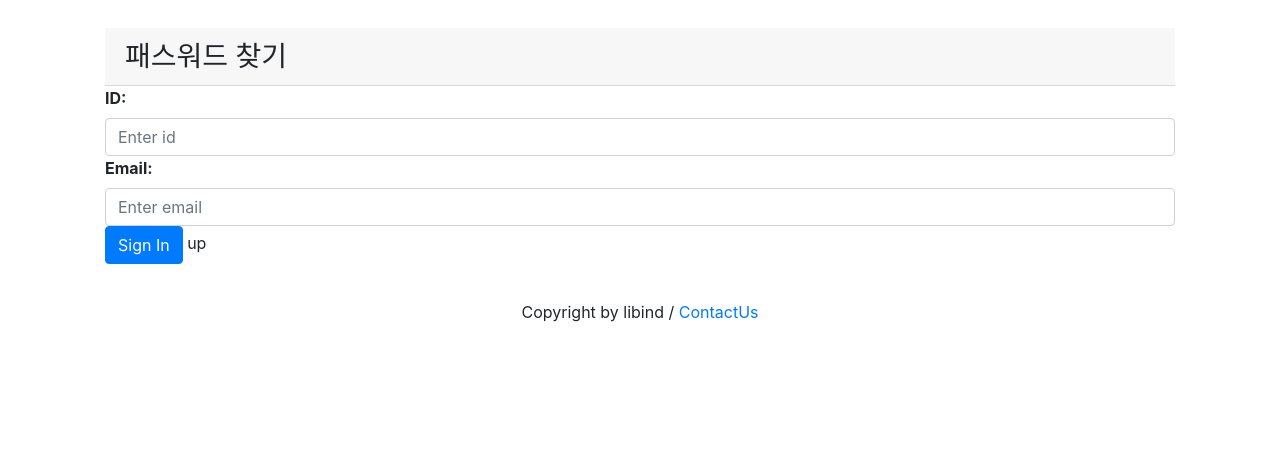
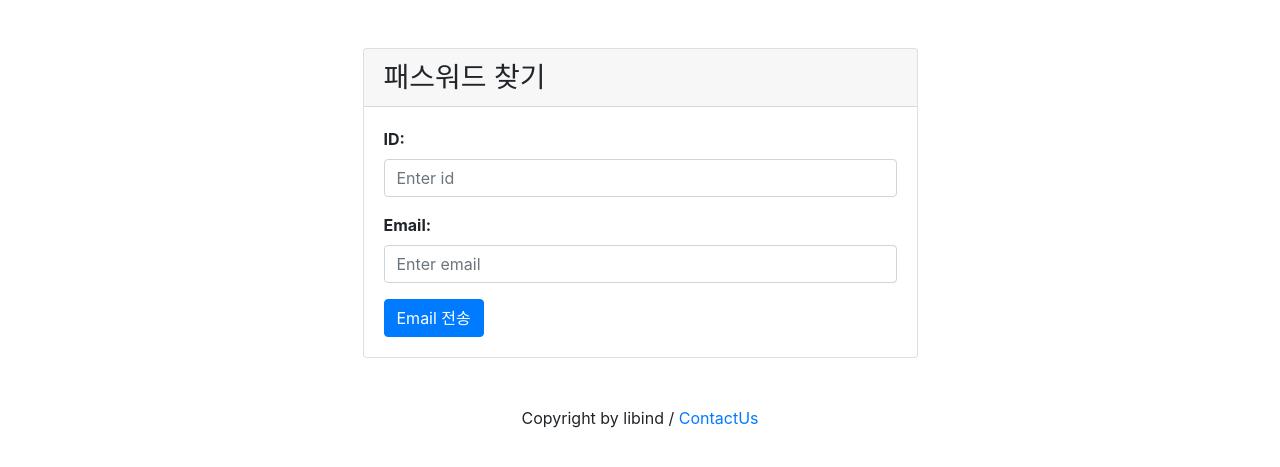
Before and after one commit to padomay-dev/libind, a Django app: page /library_search/forgot_password in a window 1280 px wide. Shown: the part 89-556 px from the top of the page. Run offline with Django 3.2, Linux system fonts and the light colour scheme; parts of the project's set-up code (start-up, migrations or seed data) failed here and were passed over; some libraries are stand-ins or nearby versions.

Commit message:
패스워드 찾기 구현 완료(email)

```diff
--- a/library_search_prj/library_search_app/templates/forgot_password.html
+++ b/library_search_prj/library_search_app/templates/forgot_password.html
@@ -2,22 +2,46 @@
 {% load static %}
 {% block title%} HELLO {% endblock %}
 {% block script %}
-<script src="{% static 'assets/js/boards.js' %}"></script>
-<link rel="stylesheet" type="text/css" href="{% static 'library_search_app/assets/css/main.css' %}?ver=0.1">
 {% endblock %}
 {% block content %}
 <div class="container mt-2">
-    <form action="." method="POST" class="card-body needs-validation" novalidate>
-        {% csrf_token %}
+    <div style="min-width:400px;" class="card mx-auto my-5 w-50">
         <h3 class="card-header">패스워드 찾기</h3>
-        <div class="form-group">
-            <label class="font-weight-bold" for="user_id">ID:</label>
-            <input type="text" class="form-control" id="user_id" placeholder="Enter id" name="user_id">
-            <label class="font-weight-bold" for="user_id">Email:</label>
-            <input type="text" class="form-control" id="email" placeholder="Enter email" name="email">
-            <button class="btn btn-primary">Sign In</button>
-            up</button>
-        </div>
-    </form>
+        <form action="/library_search/forgot_password" method="POST" class="card-body needs-validation" novalidate>
+            {% csrf_token %}
+            <div class="form-group">
+                <label class="font-weight-bold" for="user_id">ID:</label>
+                <input type="text" class="form-control" id="user_id" placeholder="Enter id" name="user_id" required>
+                <div class="invalid-feedback">ID를 입력해주세요</div>
+            </div>
+            <div class="form-group">
+                <label class="font-weight-bold" for="user_id">Email:</label>
+                <input type="text" class="form-control" id="email" placeholder="Enter email" name="email" required>
+                <div class="invalid-feedback">Email을 입력해주세요</div>
+                {% if error_msg %}<div class="text-danger">{{error_msg}}</div>{% endif %}
+            </div>
+            <button class="btn btn-primary">Email 전송</button>
+        </form>
+    </div>
 </div>
+<script>
+    // Disable form submissions if there are invalid fields
+    (function () {
+        'use strict';
+        window.addEventListener('load', function () {
+            // Get the forms we want to add validation styles to
+            var forms = document.getElementsByClassName('needs-validation');
+            // Loop over them and prevent submission
+            var validation = Array.prototype.filter.call(forms, function (form) {
+                form.addEventListener('submit', function (event) {
+                    if (form.checkValidity() === false) {
+                        event.preventDefault();
+                        event.stopPropagation();
+                    }
+                    form.classList.add('was-validated');
+                }, false);
+            });
+        }, false);
+    })();
+</script>
 {% endblock %}
--- a/library_search_prj/library_search_app/templates/password_change.html
+++ b/library_search_prj/library_search_app/templates/password_change.html
@@ -2,7 +2,6 @@
 {% load static %}
 {% block title %}패스워드 변경{% endblock title %}
 {% block script %}
-<link rel="stylesheet" href="{% static 'library_search_app/assets/css/password_change.css' %}">
 <script src="{% static 'library_search_app/assets/js/password_change.js' %}?ver=0.12"></script>
 {% endblock script %}
 {% block content %}
@@ -41,7 +40,7 @@
     {% if new_password_result %}
     <script>
         document.getElementById('password_new1_result').innerHTML = '{{new_password_result}}'
-        </script>
+    </script>
     {%endif%}
 </div>
 {% endblock content %}
--- a/library_search_prj/library_search_app/views.py
+++ b/library_search_prj/library_search_app/views.py
@@ -48,22 +48,30 @@ def logout(request):
 
 
 def forgot_password(request):
+    print(request.method)
     if request.method == "POST":
         user_id = request.POST["user_id"]
         email = request.POST["email"]
+        print(user_id)
+        print(email)
+        try:
+            user = User.objects.get(user_id=user_id, email=email)
 
-        if User.objects.filter(user_id=user_id, email=email).count() == 0:
             tmp_password = ""
             for i in range(8):
                 tmp_password += random.choice(string.ascii_lowercase)
-            tmp_password += random.randint(1000, 9999)
+            tmp_password += str(random.randint(1000, 9999))
 
             title = user_id+"님의 LIBIND 임시패스워드"
-            content = "임시패스워드 : %s" % tmp_password
+            content = "임시패스워드 : " + tmp_password
+
+            user.set_password(tmp_password)
+            user.save()
+
             email = EmailMessage(title, content, to=[email])
             email.send()
             return redirect('main')
-        else:
+        except:
             return render(request, 'forgot_password.html', {"error_msg": "ID와 Email이 일치하지 않습니다."})
 
     return render(request, 'forgot_password.html')
```
Also changed, not shown: library_search_prj/library_search_app/static/library_search_app/assets/css/password_change.css (deleted, +0 -17 lines).
